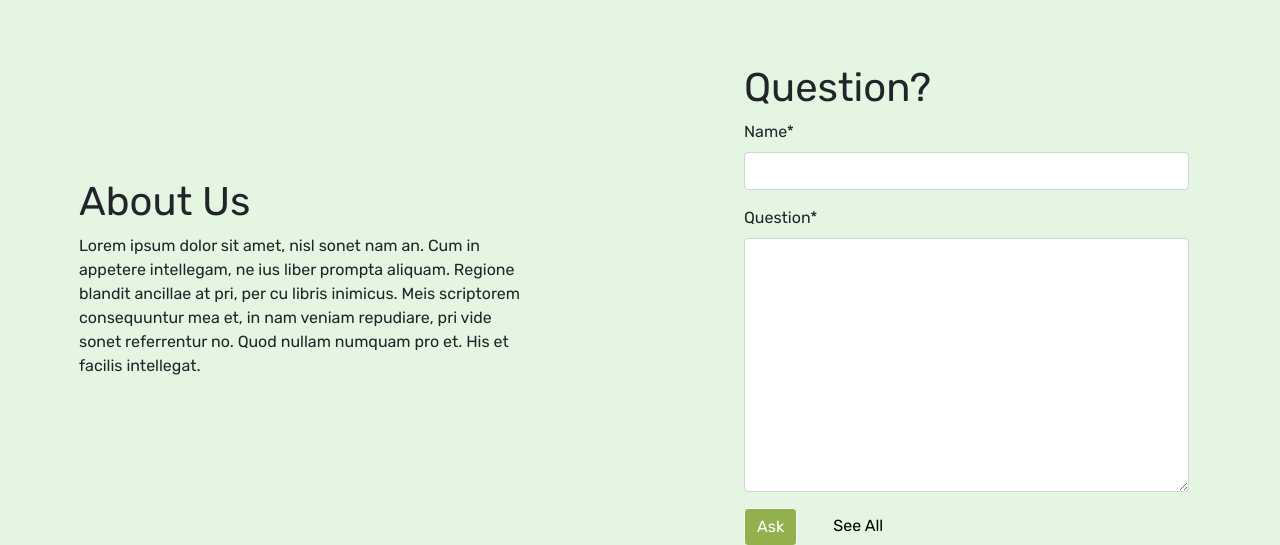
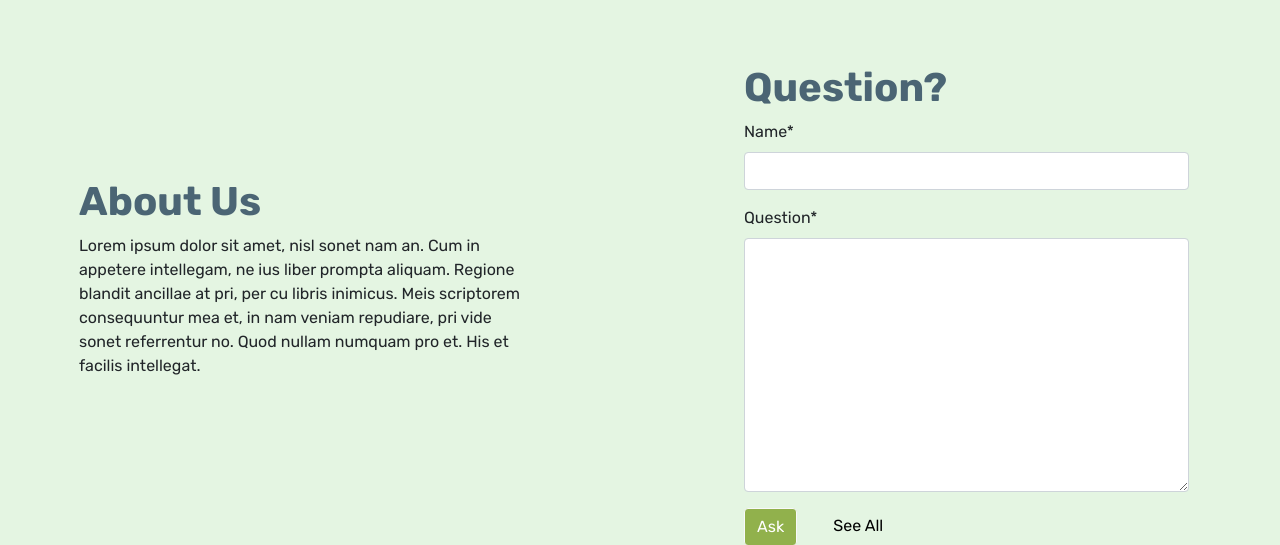
Before and after one commit to SinusCosinusTangen/donasi-covid19-ppw-kel12, a Django app: page / in a window 1280 px wide. Shown: the part 50-595 px from the top of the page. Run offline with Django 3.2, Linux system fonts and the light colour scheme; some libraries are stand-ins or nearby versions.

Commit message:
fix home templates style

```diff
--- a/main/templates/main/home.html
+++ b/main/templates/main/home.html
@@ -30,12 +30,12 @@
 <div class="container" style="margin: 5%;">
   <div class="row justify-content-between">
       <div class="col-5 align-self-start" style="margin-top:10%">
-          <h1>About Us</h1>
+          <h1 style="color: #4B6574; font-weight: bold; ">About Us</h1>
           <p>Lorem ipsum dolor sit amet, nisl sonet nam an. Cum in appetere intellegam, ne ius liber prompta aliquam. Regione blandit ancillae at pri, per cu libris inimicus. Meis scriptorem consequuntur mea et, in nam veniam repudiare, pri vide sonet referrentur no. Quod nullam numquam pro et. His et facilis intellegat.          </p>
       </div>
       <div class='col col-5'>
         <form action="" method="post">
-          <h1>Question?</h1>
+          <h1 style="color: #4B6574; font-weight: bold; ">Question?</h1>
           {%csrf_token%}
           {{form | crispy}}
           <button type="submit" class="btn btn-light" name='ask' value="ask">Ask</button>
```
